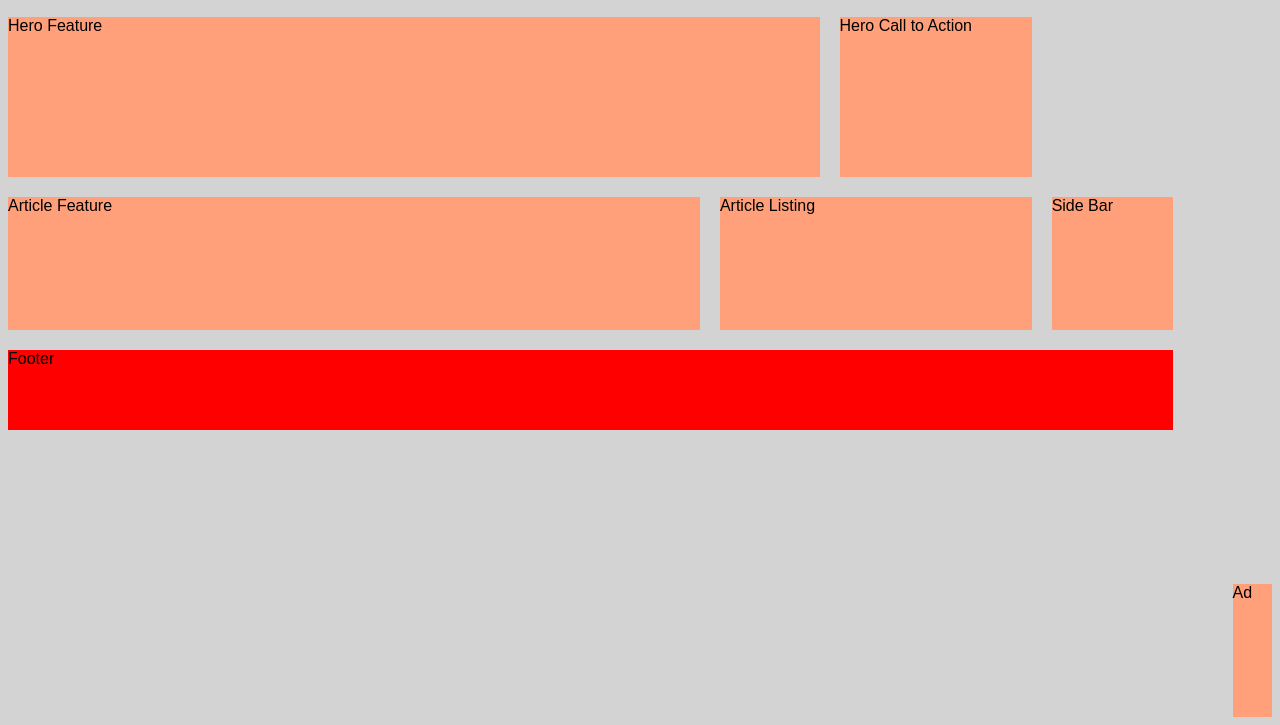
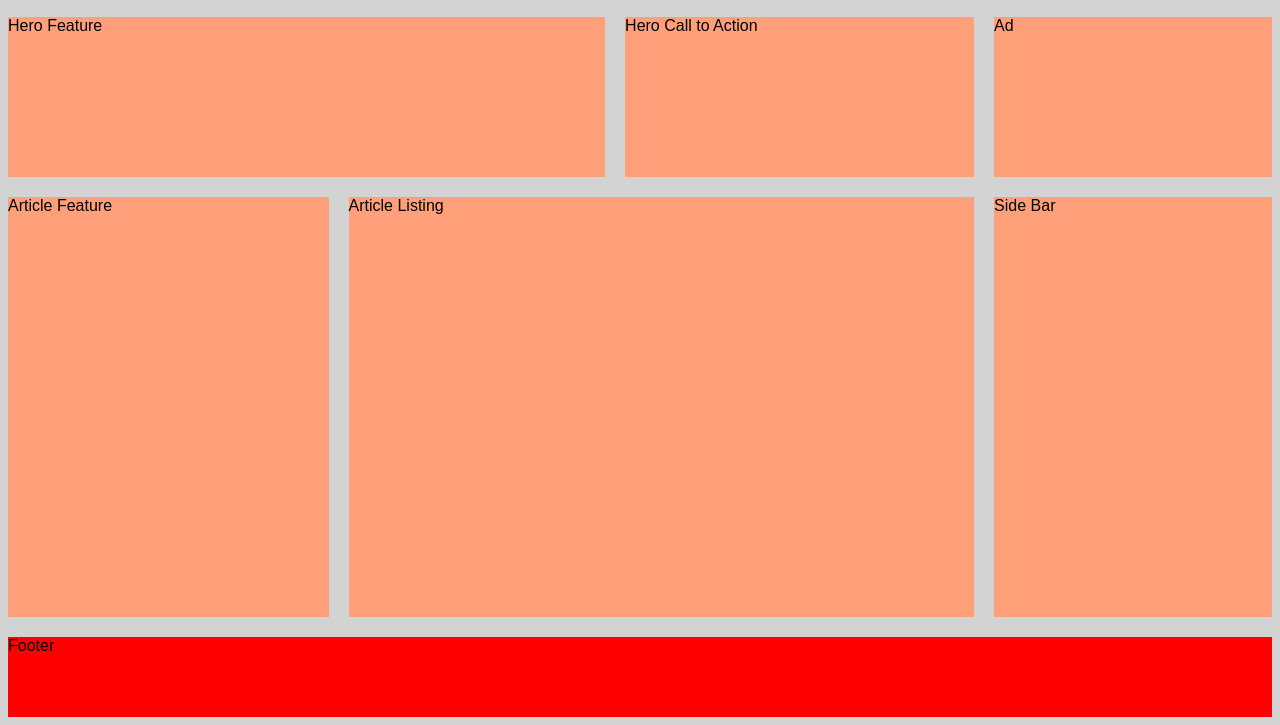
Before and after one commit to Vicpa34/Homework2, a plain HTML site: page index.html in a window 1280 px wide. Shown: the part 91-816 px from the top of the page. Drawn offline with Linux system fonts and the light colour scheme.

Commit message:
Add Grid corrections

```diff
--- a/styles.css
+++ b/styles.css
@@ -86,7 +86,7 @@ body {
 
 }
 
-@media (min-width: 576px){
+@media (min-width: 577px) and (max-width:919px){
   .container {
     display: grid;
     height: 100vh;
@@ -96,7 +96,6 @@ body {
     grid-template-rows: 0.8fr 0.8fr 0.8fr 1.5fr 1fr auto 0.8fr;
     grid-template-areas:
     "brand glonav tools"
-    "glonav tools"
     "herofeat herofeat herofeat"
     "herocall herocall herocall"
     "artfeat artfeat ad"
@@ -116,7 +115,7 @@ body {
     grid-template-rows: 10% 20% auto 10%;
     grid-template-areas:
     "brand brand glonav glonav glonav glonav glonav glonav glonav tools tools tools"
-    "herofeat herofeat herofeat herofeat herofeat herofeat herocall herocall herocall add add add"
+    "herofeat herofeat herofeat herofeat herofeat herofeat herocall herocall herocall ad ad ad"
     "artfeat artfeat artfeat artlist artlist artlist artlist artlist artlist sidebar sidebar sidebar"
     "footer footer footer footer footer footer footer footer footer footer footer footer";
   }
```
